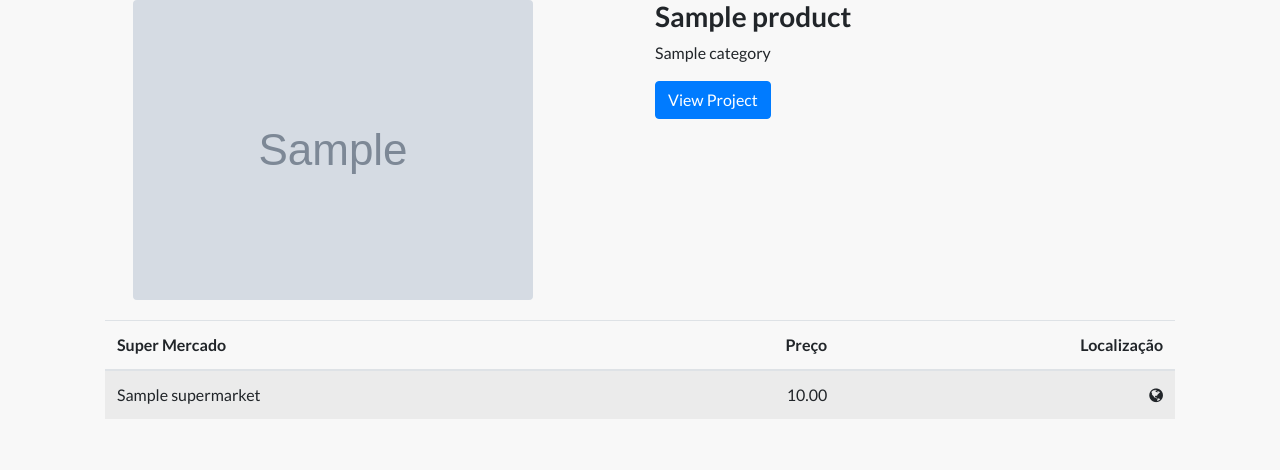
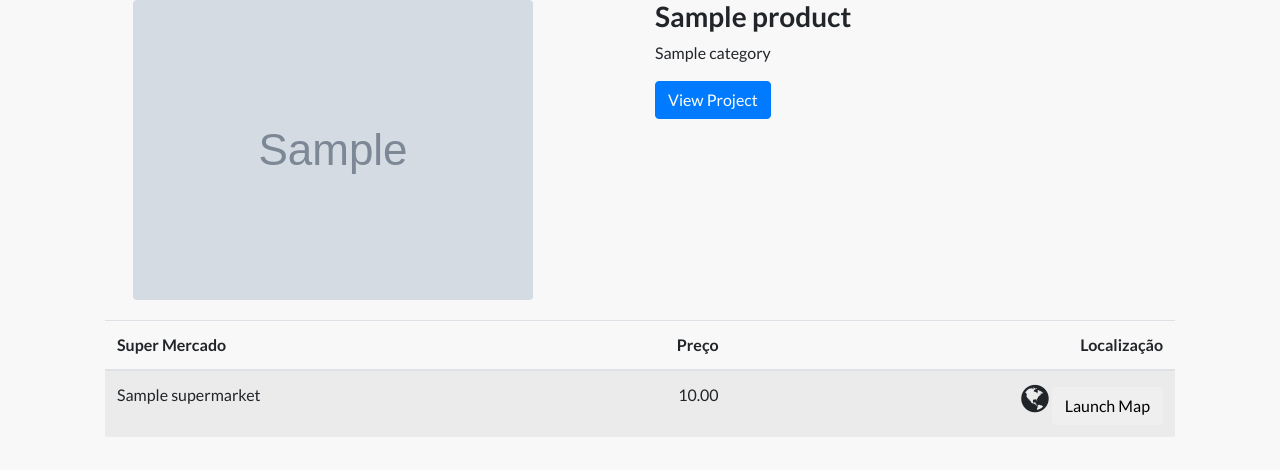
Before and after one commit to niksonbarth/sale, a Django app: template catalog/templates/catalog/product.html in a window 1280 px wide. Shown: the part 612-1082 px from the top of the page. Run offline with Django 3.2, Linux system fonts and the light colour scheme; tables that the repository leaves empty hold one stand-in row (values such as "Sample post"); the template is opened without the code that fills it: values that come from a table or form of the project are taken from there, most other values are stand-ins (such as "Sample title", 1, 10 or a date in 2020); grey boxes marked "Sample" are stand-in pictures; some libraries are stand-ins or nearby versions.

Commit message:
Inicio da pesquisa

```diff
--- a/catalog/templates/catalog/product.html
+++ b/catalog/templates/catalog/product.html
@@ -5,6 +5,44 @@
 {% endblock %}
 
 {% block container %}
+
+<script type="text/javascript">
+    $(function(){
+
+    var center = new google.maps.LatLng(59.76522, 18.35002);
+
+    function initialize() {
+
+        var mapOptions = {
+            zoom: 7,
+            mapTypeId: google.maps.MapTypeId.ROADMAP,
+            center: center
+        };
+
+        map = new google.maps.Map(document.getElementById('map-canvas'), mapOptions);
+
+        var marker = new google.maps.Marker({
+            map: map,
+            position: center
+        });
+    }
+
+    $('.launch-map').on('click', function () {
+        alert('teste');
+        $('#modalmap').modal({
+            backdrop: 'static',
+            keyboard: false
+        }).on('shown.bs.modal', function () {
+            google.maps.event.trigger(map, 'resize');
+            map.setCenter(center);
+        });
+    });
+
+    initialize();
+
+    })
+</script>
+
 <!-- <div class="page-header">
   <h1>{{ product }}a11</h1>
 </div>
@@ -17,7 +55,31 @@
   <div class="col-sm-8">
       {{ product.description|linebreaks }}
   </div>
-</div> -->
+</div>
+<div id="myModal" class="modal hide fade" role="dialog">
+            <div class="modal-dialog modal-lg modal-dialog-centered">
+                <div class="modal-content">
+                        <div class="modal-header">
+                                <h4 class="modal-title">Modal Header</h4>
+                            <button type="button" class="close" data-dismiss="modal">&times;</button>
+                        </div>
+                        <div class="modal-body">
+                            <iframe
+                                width="600"
+                                height="450"
+                                frameborder="0"
+                                style="border:0"
+                                allowfullscreen
+                                src="https://www.google.com/maps/embed?pb=!1m14!1m8!1m3!1d7115.831802303022!2d-49.077285!3d-26.906164!3m2!1i1024!2i768!4f13.1!3m3!1m2!1s0x0%3A0x6c5f131d6b661e23!2sGiassi+Supermercados+-+Blumenau!5e0!3m2!1spt-BR!2sbr!4v1517692250087">
+                            </iframe>
+                        </div>
+                        <div class="modal-footer">
+                            <button type="button" class="btn btn-default" data-dismiss="modal">Close</button>
+                        </div>
+                        </div>
+                    </div>
+                </div>
+             -->
 <div class="container">
     <div class="row">&nbsp;</div>
     <div class="row">
@@ -50,7 +112,10 @@
                                 <tr>
                                     <td >{{ ad.superMarket }}</td>
                                     <td class="text-right">{{ ad.price }}</td>
-                                    <td class="text-right"><i class="fa fa-globe fa-2" aria-hidden="true"></i></td>
+                                    <td class="text-right">
+                                        <a class="fa-2 fa fa-globe launch-map" style="font-size: 2em;" aria-hidden="true" data-toggle="modal" data-target="#modalmap"></a>
+                                        <button class="btn launch-map">Launch Map</button>
+                                    </td>
                                 </tr>
                             {% endfor %}
                         </tbody>
@@ -58,7 +123,45 @@
                 </div>
             </div>
         </div>
+
+
+        <div id="modalmap" class="modal hide fade">
+            <div class="modal-dialog modal-lg modal-dialog-centered">
+                <div class="modal-content">
+                    <div class="modal-body">
+                        <div id="map-canvas"></div>
+                    </div>
+                    <div class="modal-footer">
+                        <button type="button" data-dismiss="modal" class="btn btn-primary" data-value="1">Continue</button>
+                        <button type="button" data-dismiss="modal" class="btn" data-value="0">Cancel</button>
+                    </div>
+                </div>
+            </div>
+        </div>
+
+
+        <button id="btnTeste">Testar</button>
+
+        <h3>My Google Maps Demo</h3>
+        <div id="map"></div>
+        <script>
+            function initMap() {
+                var uluru = {lat: -25.363, lng: 131.044};
+                var map = new google.maps.Map(document.getElementById('map'), {
+                zoom: 4,
+                center: uluru
+                });
+                var marker = new google.maps.Marker({
+                position: uluru,
+                map: map
+                });
+            }
+        </script>
+        <script async defer
+            src="https://maps.googleapis.com/maps/api/js?key=YOUR_API_KEY&callback=initMap">
+        </script>
+
+    </body>
     </div>
 </div>
-
 {% endblock %}
--- a/catalog/urls.py
+++ b/catalog/urls.py
@@ -7,7 +7,7 @@ from . import views
 
 urlpatterns = [
     url(r'^$', views.category_list, name='category_list'),
-    # url(r'^$', views.product_list, name='category_list'),
+    url(r'^produtos/$', views.product_list, name='product_list'),
     url(r'^(?P<slug>[\w_-]+)/$', views.category, name='category'),
-    url(r'^produtos/(?P<slug>[\w_-]+)/$', views.product, name='product'),
+    url(r'^produto/(?P<slug>[\w_-]+)/$', views.product, name='product'),
 ]
--- a/core/templates/base.html
+++ b/core/templates/base.html
@@ -27,6 +27,10 @@
 
     <link href="{% static 'css/custom.min.css' %}" rel="stylesheet" media="screen">
     <link href="{% static 'css/sb-admin-2.css' %}" rel="stylesheet" media="screen">
+
+    <!-- Bootstrap core JavaScript -->
+    <script src="{% static 'vendor/jquery/jquery.min.js' %}"></script>
+    <script src="{% static 'vendor/bootstrap/js/bootstrap.bundle.min.js' %}"></script>
 
 </head>
 
@@ -69,10 +73,10 @@
             <h1 class="mb-5">Todos os preços em um só lugar</h1>
             </div>
             <div class="col-md-10 col-lg-8 col-xl-7 mx-auto">
-            <form>
+            <form class="navbar-form navbar-left" role="search" action="{% url 'catalog:product_list' %}">
                 <div class="form-row">
                 <div class="col-12 col-md-9 mb-2 mb-md-0">
-                    <input type="text" class="form-control form-control-lg" placeholder="O que você procura?">
+                    <input name="q" type="text" class="form-control form-control-lg" placeholder="O que você procura?">
                 </div>
                 <div class="col-12 col-md-3">
                     <button type="submit" class="btn btn-block btn-lg btn-primary">Buscar</button>
@@ -133,9 +137,7 @@
         </div>
     </footer>
 
-    <!-- Bootstrap core JavaScript -->
-    <script src="{% static 'vendor/jquery/jquery.min.js' %}"></script>
-    <script src="{% static 'vendor/bootstrap/js/bootstrap.bundle.min.js' %}"></script>
+
 
 </body>
 
--- a/sale/settings.py
+++ b/sale/settings.py
@@ -39,6 +39,8 @@ INSTALLED_APPS = [
     'django.contrib.sessions',
     'django.contrib.messages',
     'django.contrib.staticfiles',
+    # libs
+    'watson',
     # apps
     'core',
     'catalog',
```
Also changed, not shown: catalog/views.py (+11 -10 lines), catalog/templates/catalog/category_old.html (renamed from catalog/templates/catalog/category.html).
